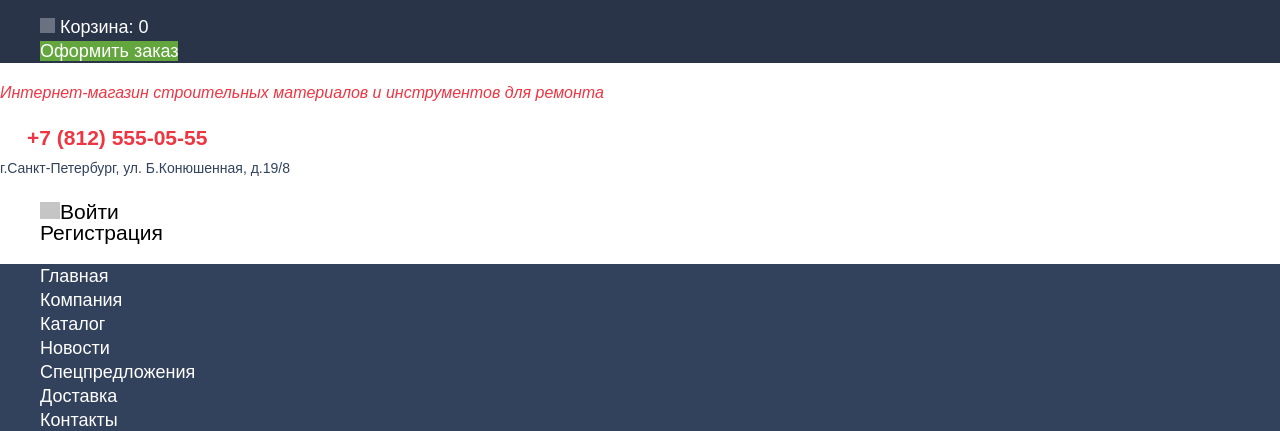
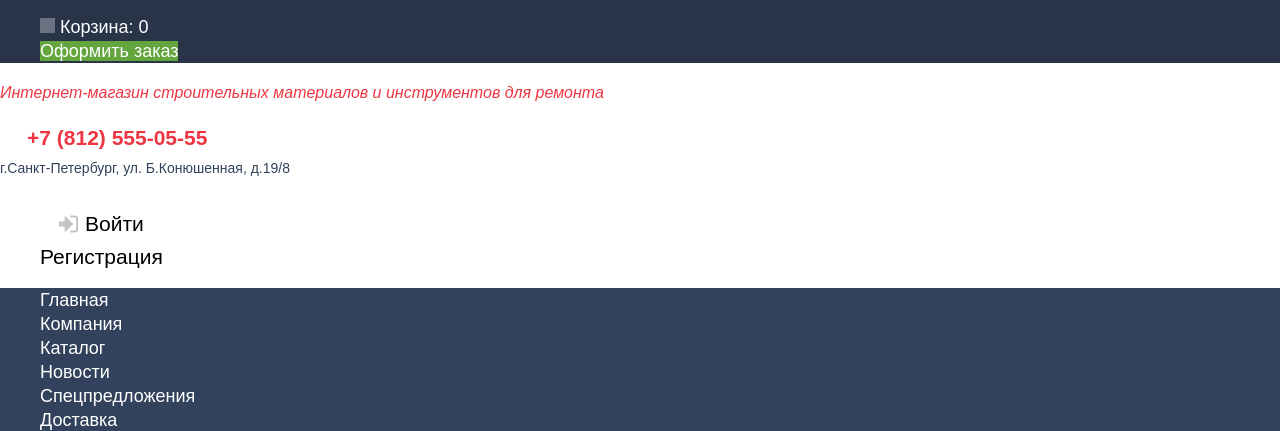
Before and after one commit to alexrocks4/1596691-technomart-29, a plain HTML site: page index.html in a window 1280 px wide. Shown: the part 108-539 px from the top of the page. Drawn offline with Linux system fonts and the light colour scheme; a web font is replaced by a local one.

Commit message:
Изменил способ работы ссылки "Войти" на главной
В данном варианте иконка используется в качестве background-image. При чем при hover происходит подмена картинки. Недостаток - при первом hover - запрос к серверу на загрузку картинки. Мне кажется, это лучше реализовать с помощью JS.

```diff
--- a/css/style.css
+++ b/css/style.css
@@ -155,8 +155,23 @@ img {
     font-size: 21px;
     line-height: 21px;
 }
-.login-link-icon {
-    background-color: var(--basic-gray-light);
+.login-link {
+    box-sizing: border-box;
+    display: inline-block;
+    vertical-align: baseline;
+    background-color: var(--special-black-transparent-ultra);
+    width: 121px;
+    height: 45px;
+    padding: 12px 27px 12px 45px;
+    background-image: url("../img/icon-login.svg");
+    background-repeat: no-repeat;
+    background-position: 19px 50%;
+}
+.login-link:hover {
+    background-image: url("../img/icon-login-dark.svg");
+}
+.login-link:active {
+    background-image: url("../img/icon-login.svg");
 }
 .login-link:hover,
 .registration-link:hover {
@@ -165,15 +180,6 @@ img {
 .login-link:active,
 .registration-link:active {
     color: var(--basic-gray-light);
-}
-.login-link-icon:hover {
-    background-color: var(--basig-gray-dark);
-}
-.login-link-icon:active {
-    background-color: var(--basic-gray-light);
-}
-.login-link-icon:focus {
-    outline: none;
 }
 /* Main navigation */
 .main-navigation {
--- a/index.html
+++ b/index.html
@@ -50,9 +50,7 @@
       <address class="contact-address">г.Санкт-Петербург, ул. Б.Конюшенная, д.19/8</address>
       <ul class="list authentication-actions-list">
         <li class="authentication-actions-item">
-          <a class="link login-link" href="">
-            <svg class="login-link-icon" tabindex="-1" width="20" height="17"></svg>Войти
-          </a>
+          <a class="link login-link" href="">Войти</a>
         </li>
         <li class="authentication-actions-item">
           <a class="link registration-link" href="">Регистрация</a>
```
Also changed, not shown: img/icon-login-dark.svg (added).
